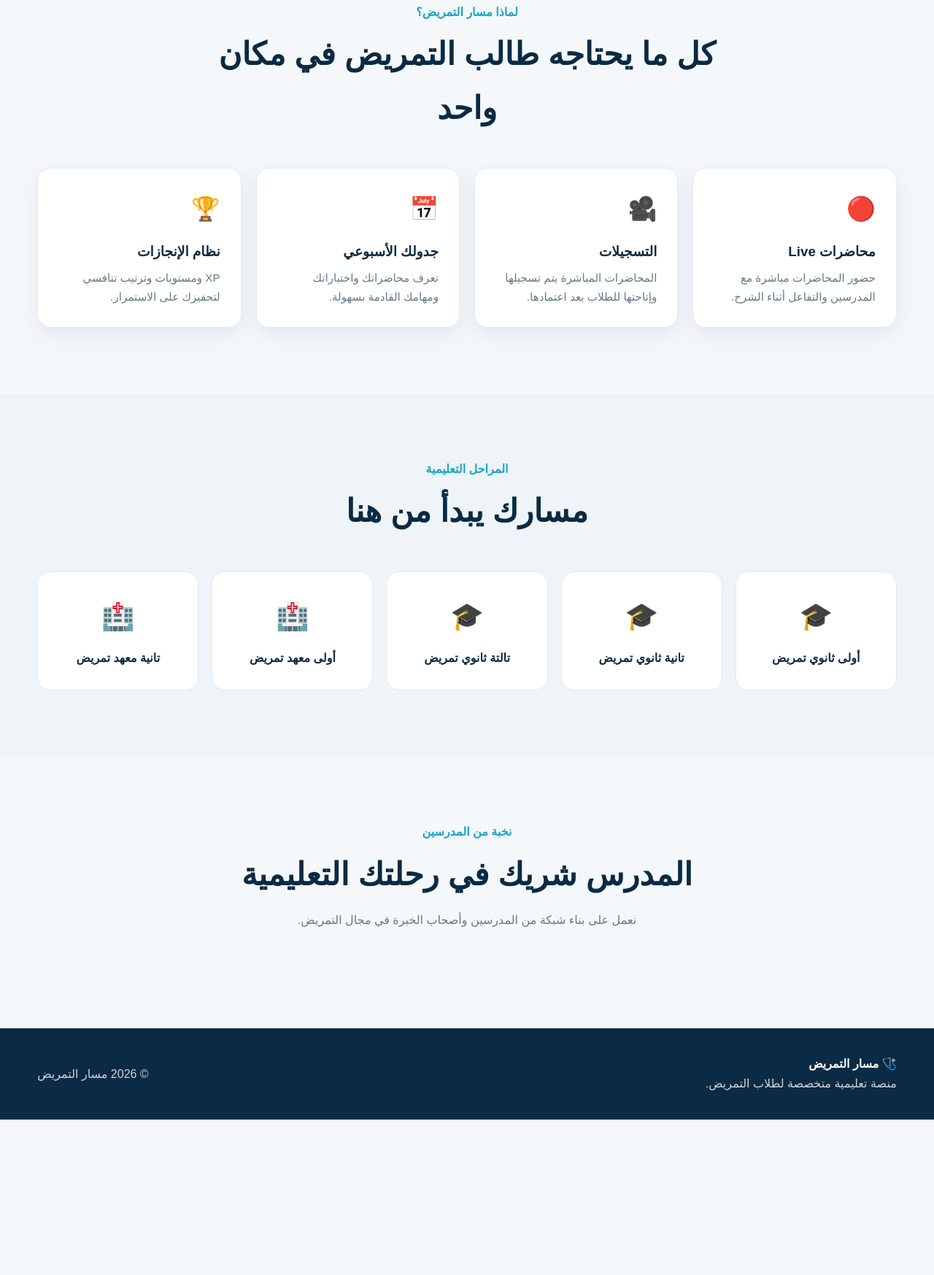
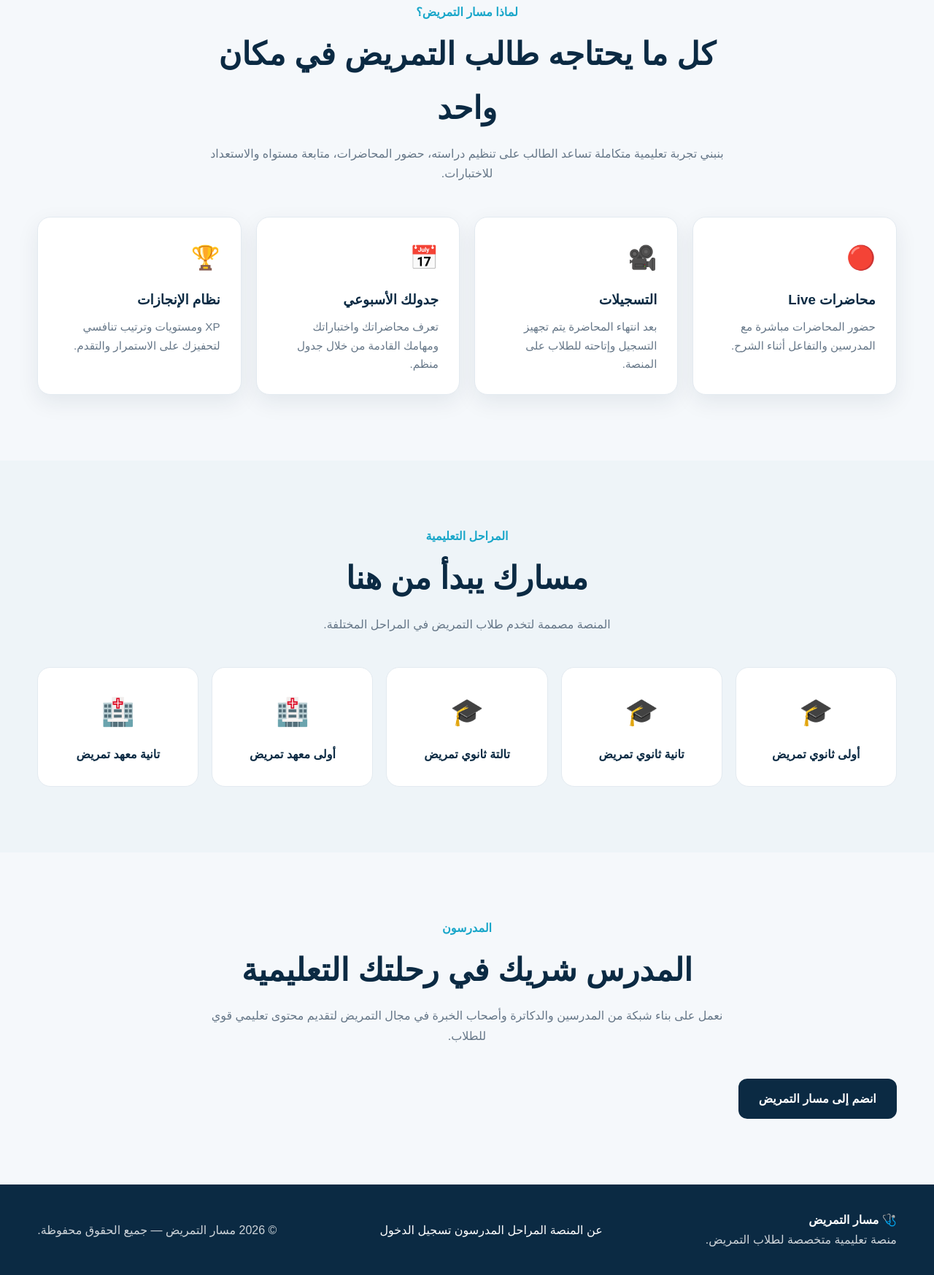
Before and after one commit to bawabet-altamreed/masar-altamreed, a website with bundled scripts: page index.html in a window 1280 px wide. Shown: the part 737-2484 px from the top of the page at 73% size. Before the commit the page ends 2271 px from the top, so only its background shows below. Built offline with nearby package versions, Linux system fonts and the light colour scheme.

Commit message:
Update index.html

```diff
--- a/index.html
+++ b/index.html
@@ -1,8 +1,4 @@
-<!DOCTYPE html>
-<html lang="ar" dir="rtl">
-
-<head>
-    <meta charset="UTF-8">
+<!DOCTYPE html><html lang="ar" dir="rtl"><head><meta charset="UTF-8">
 
 <meta
     name="viewport"
@@ -19,26 +15,44 @@
     content="#0b2a43"
 >
 
-    <title>مسار التمريض | منصة تعليمية لطلاب التمريض</title>
+<meta
+    name="author"
+    content="مسار التمريض"
+>
 
-    <link rel="stylesheet" href="/src/styles/main.css">
-</head>
+<title>
+    مسار التمريض | منصة تعليمية لطلاب التمريض
+</title>
 
-<body>
+</head><body><!-- =========================
+     Header
+========================== -->
 
 <header class="site-header">
 
     <div class="container header-inner">
 
-            <a href="/" class="brand">
-                <span class="brand-icon">🩺</span>
+        <a
+            href="/"
+            class="brand"
+            aria-label="مسار التمريض"
+        >
+
+            <span class="brand-icon">
+                🩺
+            </span>
 
             <span class="brand-text">
                 مسار التمريض
             </span>
+
         </a>
 
-            <nav class="main-nav">
+
+        <nav
+            class="main-nav"
+            aria-label="القائمة الرئيسية"
+        >
 
             <a href="#about">
                 عن المنصة
@@ -53,6 +67,7 @@
             </a>
 
         </nav>
+
 
         <div class="header-actions">
 
@@ -77,13 +92,21 @@
 </header>
 
 
+<!-- =========================
+     Main
+========================== -->
+
 <main>
 
-        <!-- Hero -->
+
+    <!-- =========================
+         Hero Section
+    ========================== -->
 
     <section class="hero">
 
         <div class="container hero-content">
+
 
             <div class="hero-text">
 
@@ -91,17 +114,29 @@
                     🩺 منصة تعليمية متخصصة في التمريض
                 </span>
 
+
                 <h1>
+
                     طريقك الأفضل
+
                     <br>
-                        <span>لتعلّم التمريض</span>
+
+                    <span>
+                        لتعلّم التمريض
+                    </span>
+
                 </h1>
 
+
                 <p>
-                        منصة تعليمية تجمع المحاضرات المباشرة،
-                        التسجيلات، الاختبارات، الجداول، متابعة
-                        المستوى والتفاعل التعليمي في مكان واحد.
+
+                    منصة تعليمية متخصصة لطلاب التمريض في مصر،
+                    تجمع المحاضرات المباشرة، التسجيلات،
+                    الاختبارات، الجداول، متابعة المستوى
+                    والتفاعل التعليمي في مكان واحد.
+
                 </p>
+
 
                 <div class="hero-actions">
 
@@ -111,6 +146,7 @@
                     >
                         ابدأ رحلتك
                     </a>
+
 
                     <a
                         href="#about"
@@ -130,15 +166,30 @@
                     🩺
                 </div>
 
+
                 <h2>
+
                     تعليم التمريض
+
                     <br>
+
                     بشكل مختلف
+
                 </h2>
 
+
                 <p>
-                        Live Classes • Recordings • Exams
-                        • Progress • Leaderboard
+
+                    Live Classes
+                    •
+                    Recordings
+                    •
+                    Exams
+                    •
+                    Progress
+                    •
+                    Leaderboard
+
                 </p>
 
             </div>
@@ -148,7 +199,10 @@
     </section>
 
 
-        <!-- About -->
+
+    <!-- =========================
+         About Section
+    ========================== -->
 
     <section
         id="about"
@@ -157,21 +211,35 @@
 
         <div class="container">
 
+
             <div class="section-heading">
 
                 <span>
                     لماذا مسار التمريض؟
                 </span>
 
+
                 <h2>
-                        كل ما يحتاجه طالب التمريض
-                        في مكان واحد
+                    كل ما يحتاجه طالب التمريض في مكان واحد
                 </h2>
+
+
+                <p>
+
+                    بنبني تجربة تعليمية متكاملة تساعد الطالب
+                    على تنظيم دراسته، حضور المحاضرات،
+                    متابعة مستواه والاستعداد للاختبارات.
+
+                </p>
 
             </div>
 
 
+
             <div class="features-grid">
+
+
+                <!-- Feature 1 -->
 
                 <article class="feature-card">
 
@@ -179,17 +247,24 @@
                         🔴
                     </div>
 
+
                     <h3>
                         محاضرات Live
                     </h3>
 
+
                     <p>
-                            حضور المحاضرات مباشرة مع
-                            المدرسين والتفاعل أثناء الشرح.
+
+                        حضور المحاضرات مباشرة مع المدرسين
+                        والتفاعل أثناء الشرح.
+
                     </p>
 
                 </article>
 
+
+
+                <!-- Feature 2 -->
 
                 <article class="feature-card">
 
@@ -197,17 +272,24 @@
                         🎥
                     </div>
 
+
                     <h3>
                         التسجيلات
                     </h3>
 
+
                     <p>
-                            المحاضرات المباشرة يتم تسجيلها
-                            وإتاحتها للطلاب بعد اعتمادها.
+
+                        بعد انتهاء المحاضرة يتم تجهيز
+                        التسجيل وإتاحته للطلاب على المنصة.
+
                     </p>
 
                 </article>
 
+
+
+                <!-- Feature 3 -->
 
                 <article class="feature-card">
 
@@ -215,17 +297,24 @@
                         📅
                     </div>
 
+
                     <h3>
                         جدولك الأسبوعي
                     </h3>
 
+
                     <p>
+
                         تعرف محاضراتك واختباراتك
-                            ومهامك القادمة بسهولة.
+                        ومهامك القادمة من خلال جدول منظم.
+
                     </p>
 
                 </article>
 
+
+
+                <!-- Feature 4 -->
 
                 <article class="feature-card">
 
@@ -233,13 +322,17 @@
                         🏆
                     </div>
 
+
                     <h3>
                         نظام الإنجازات
                     </h3>
 
+
                     <p>
+
                         XP ومستويات وترتيب تنافسي
-                            لتحفيزك على الاستمرار.
+                        لتحفيزك على الاستمرار والتقدم.
+
                     </p>
 
                 </article>
@@ -251,7 +344,10 @@
     </section>
 
 
-        <!-- Stages -->
+
+    <!-- =========================
+         Stages Section
+    ========================== -->
 
     <section
         id="stages"
@@ -260,24 +356,38 @@
 
         <div class="container">
 
+
             <div class="section-heading">
 
                 <span>
                     المراحل التعليمية
                 </span>
 
+
                 <h2>
                     مسارك يبدأ من هنا
                 </h2>
 
+
+                <p>
+
+                    المنصة مصممة لتخدم طلاب التمريض
+                    في المراحل المختلفة.
+
+                </p>
+
             </div>
+
 
 
             <div class="stages-grid">
 
+
                 <article class="stage-card">
 
-                        <span>🎓</span>
+                    <span>
+                        🎓
+                    </span>
 
                     <h3>
                         أولى ثانوي تمريض
@@ -286,9 +396,12 @@
                 </article>
 
 
+
                 <article class="stage-card">
 
-                        <span>🎓</span>
+                    <span>
+                        🎓
+                    </span>
 
                     <h3>
                         تانية ثانوي تمريض
@@ -297,9 +410,12 @@
                 </article>
 
 
+
                 <article class="stage-card">
 
-                        <span>🎓</span>
+                    <span>
+                        🎓
+                    </span>
 
                     <h3>
                         تالتة ثانوي تمريض
@@ -308,9 +424,12 @@
                 </article>
 
 
+
                 <article class="stage-card">
 
-                        <span>🏥</span>
+                    <span>
+                        🏥
+                    </span>
 
                     <h3>
                         أولى معهد تمريض
@@ -319,9 +438,12 @@
                 </article>
 
 
+
                 <article class="stage-card">
 
-                        <span>🏥</span>
+                    <span>
+                        🏥
+                    </span>
 
                     <h3>
                         تانية معهد تمريض
@@ -336,29 +458,55 @@
     </section>
 
 
-        <!-- Teachers -->
+
+    <!-- =========================
+         Teachers Section
+    ========================== -->
 
     <section
         id="teachers"
         class="section"
     >
 
-            <div class="container teacher-section">
+        <div class="container">
+
+
+            <div class="teacher-section">
 
                 <div class="section-heading">
 
                     <span>
-                        نخبة من المدرسين
+                        المدرسون
                     </span>
+
 
                     <h2>
                         المدرس شريك في رحلتك التعليمية
                     </h2>
 
+
                     <p>
+
                         نعمل على بناء شبكة من المدرسين
-                        وأصحاب الخبرة في مجال التمريض.
+                        والدكاترة وأصحاب الخبرة في مجال
+                        التمريض لتقديم محتوى تعليمي قوي
+                        للطلاب.
+
                     </p>
+
+                </div>
+
+
+                <div class="teacher-cta">
+
+                    <a
+                        href="/register.html"
+                        class="btn btn-primary btn-large"
+                    >
+                        انضم إلى مسار التمريض
+                    </a>
+
+                </div>
 
             </div>
 
@@ -366,18 +514,26 @@
 
     </section>
 
+
 </main>
 
+
+
+<!-- =========================
+     Footer
+========================== -->
 
 <footer class="site-footer">
 
     <div class="container footer-inner">
 
-            <div>
+
+        <div class="footer-brand">
 
             <strong>
                 🩺 مسار التمريض
             </strong>
+
 
             <p>
                 منصة تعليمية متخصصة لطلاب التمريض.
@@ -385,8 +541,33 @@
 
         </div>
 
-            <p>
+
+        <div class="footer-links">
+
+            <a href="#about">
+                عن المنصة
+            </a>
+
+            <a href="#stages">
+                المراحل
+            </a>
+
+            <a href="#teachers">
+                المدرسون
+            </a>
+
+            <a href="/login.html">
+                تسجيل الدخول
+            </a>
+
+        </div>
+
+
+        <p class="footer-copy">
+
             © 2026 مسار التمريض
+            — جميع الحقوق محفوظة.
+
         </p>
 
     </div>
@@ -394,8 +575,14 @@
 </footer>
 
 
-    <script type="module" src="/src/main.js"></script>
 
-</body>
+<!-- =========================
+     JavaScript
+========================== -->
 
-</html>
+<script
+    type="module"
+    src="/src/main.js"
+></script>
+
+</body></html>
```
Lines whose indentation alone changed are shown as unchanged.
